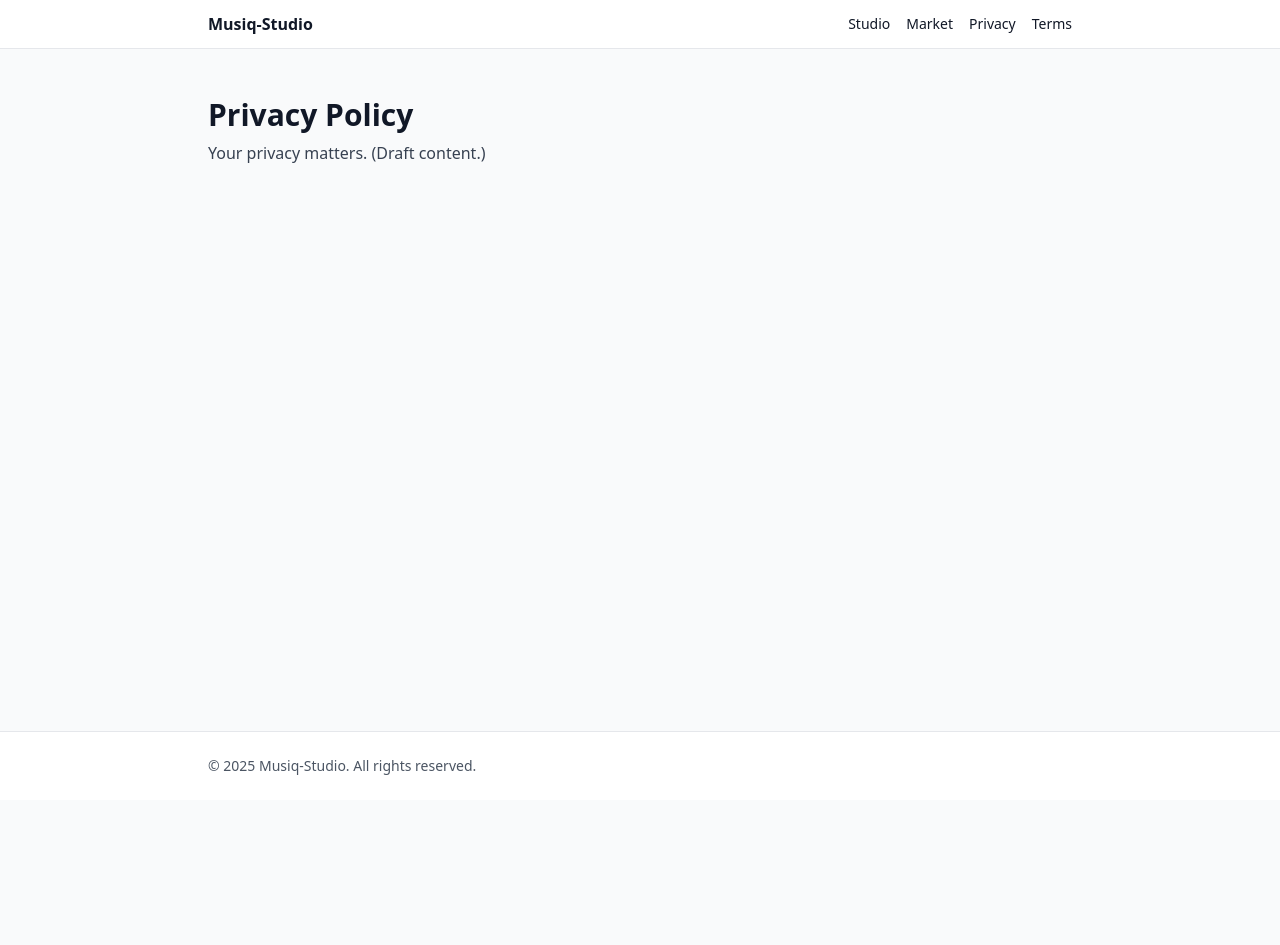
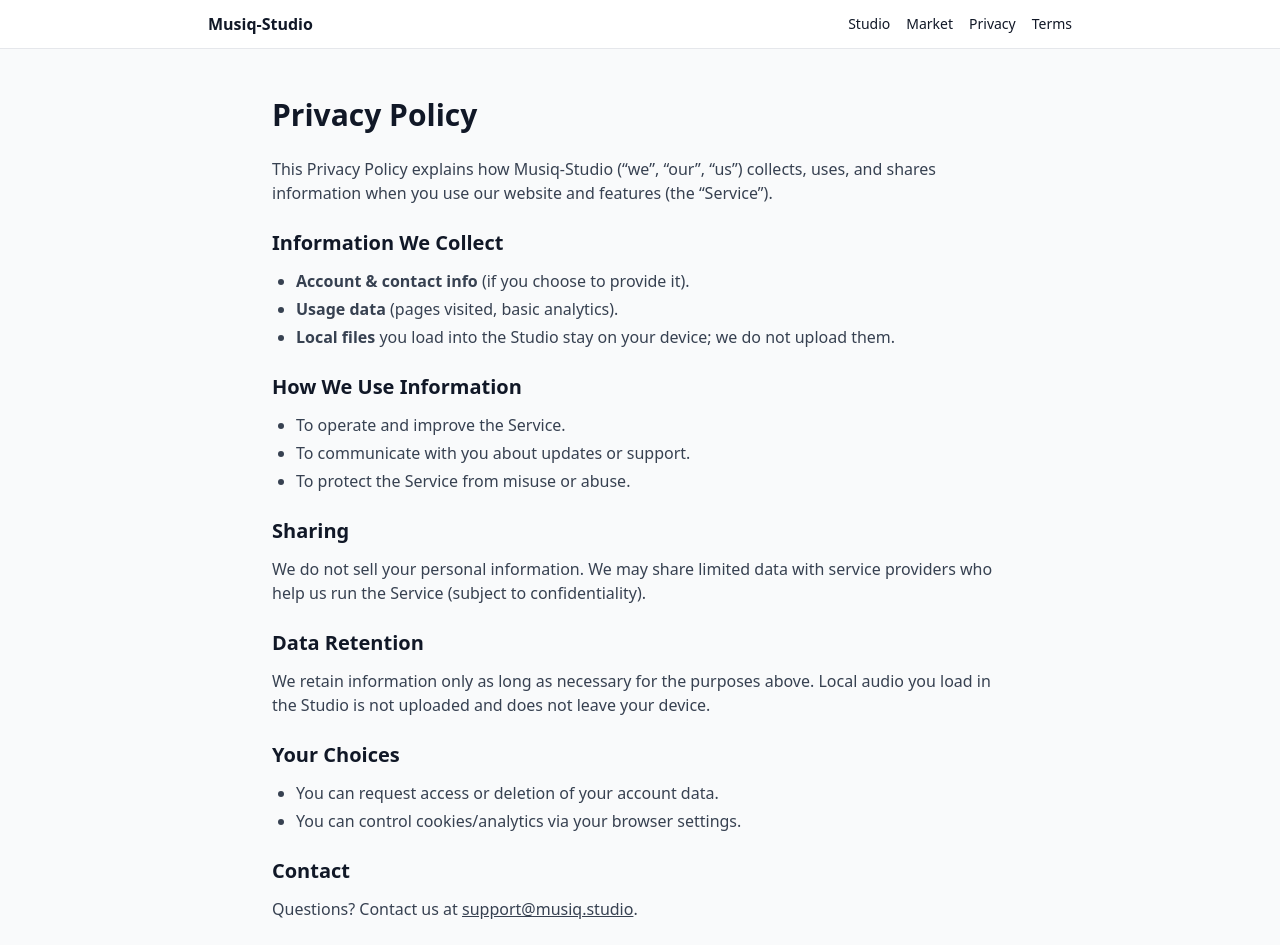
Before and after one commit to TPayne011/musiq-studio, a Next.js app: page /privacy in a window 1280 px wide. Shown: the top 945 px of the page. Before the commit the page ends 800 px from the top, so only its background shows below. Built offline with nearby package versions, Linux system fonts and the light colour scheme.

Commit message:
Add real Privacy & Terms pages

```diff
--- a/src/app/privacy/page.tsx
+++ b/src/app/privacy/page.tsx
@@ -1,8 +1,79 @@
 export default function PrivacyPage() {
   return (
-    <main className="max-w-4xl mx-auto px-4 py-12">
+    <main className="mx-auto max-w-3xl px-4 py-12 space-y-6">
       <h1 className="text-3xl font-bold">Privacy Policy</h1>
-      <p className="mt-2 text-gray-700">Your privacy matters. (Draft content.)</p>
+      <p className="text-gray-700">
+        This Privacy Policy explains how Musiq-Studio (“we”, “our”, “us”)
+        collects, uses, and shares information when you use our website and
+        features (the “Service”).
+      </p>
+
+      <section className="space-y-3">
+        <h2 className="text-xl font-semibold">Information We Collect</h2>
+        <ul className="list-disc pl-6 text-gray-700 space-y-1">
+          <li>
+            <strong>Account & contact info</strong> (if you choose to provide
+            it).
+          </li>
+          <li>
+            <strong>Usage data</strong> (pages visited, basic analytics).
+          </li>
+          <li>
+            <strong>Local files</strong> you load into the Studio stay on your
+            device; we do not upload them.
+          </li>
+        </ul>
+      </section>
+
+      <section className="space-y-3">
+        <h2 className="text-xl font-semibold">How We Use Information</h2>
+        <ul className="list-disc pl-6 text-gray-700 space-y-1">
+          <li>To operate and improve the Service.</li>
+          <li>To communicate with you about updates or support.</li>
+          <li>To protect the Service from misuse or abuse.</li>
+        </ul>
+      </section>
+
+      <section className="space-y-3">
+        <h2 className="text-xl font-semibold">Sharing</h2>
+        <p className="text-gray-700">
+          We do not sell your personal information. We may share limited data
+          with service providers who help us run the Service (subject to
+          confidentiality).
+        </p>
+      </section>
+
+      <section className="space-y-3">
+        <h2 className="text-xl font-semibold">Data Retention</h2>
+        <p className="text-gray-700">
+          We retain information only as long as necessary for the purposes
+          above. Local audio you load in the Studio is not uploaded and does not
+          leave your device.
+        </p>
+      </section>
+
+      <section className="space-y-3">
+        <h2 className="text-xl font-semibold">Your Choices</h2>
+        <ul className="list-disc pl-6 text-gray-700 space-y-1">
+          <li>You can request access or deletion of your account data.</li>
+          <li>You can control cookies/analytics via your browser settings.</li>
+        </ul>
+      </section>
+
+      <section className="space-y-3">
+        <h2 className="text-xl font-semibold">Contact</h2>
+        <p className="text-gray-700">
+          Questions? Contact us at{" "}
+          <a className="underline" href="mailto:support@musiq.studio">
+            support@musiq.studio
+          </a>
+          .
+        </p>
+      </section>
+
+      <p className="text-xs text-gray-500">
+        Last updated: {new Date().toLocaleDateString()}
+      </p>
     </main>
   );
 }
```
